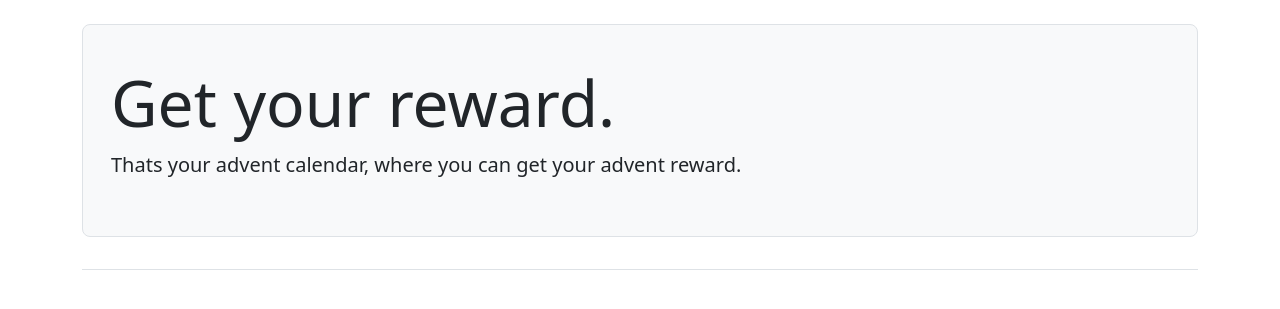
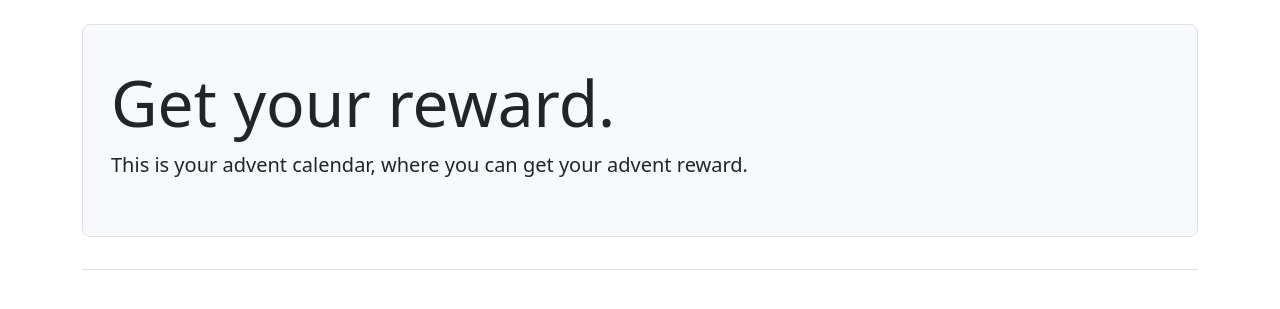
Before and after one commit to filutekartur/Advent_Calendar, a Django app: page / in a window 1280 px wide. Shown: the part 56-365 px from the top of the page. Run offline with Django 5.2, Linux system fonts and the light colour scheme; some libraries are stand-ins or nearby versions.

Commit message:
invitation message changed

```diff
--- a/advent_calendar/templates/advent_calendar/index.html
+++ b/advent_calendar/templates/advent_calendar/index.html
@@ -4,7 +4,7 @@
   <div class="p-3 mb-4 bg-light border rounded-3">
     <div class="container-fluid py-4">
       <h1 class="display-3">Get your reward.</h1>
-      <p class="lead">Thats your advent calendar, where you can get your advent reward.</p>
+      <p class="lead">This is your advent calendar, where you can get your advent reward.</p>
     </div>
   </div>
 {% endblock page_header %}
```
